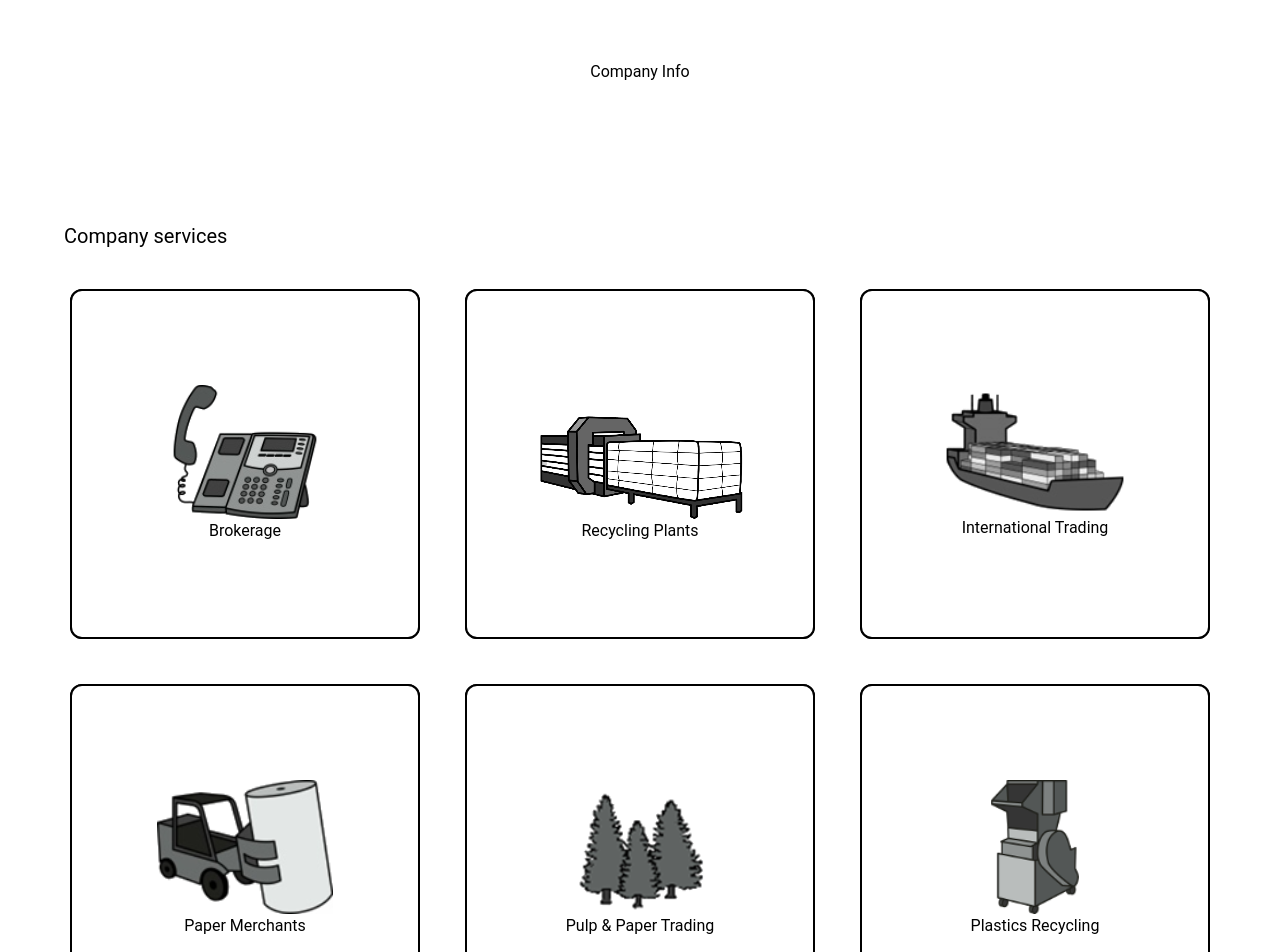
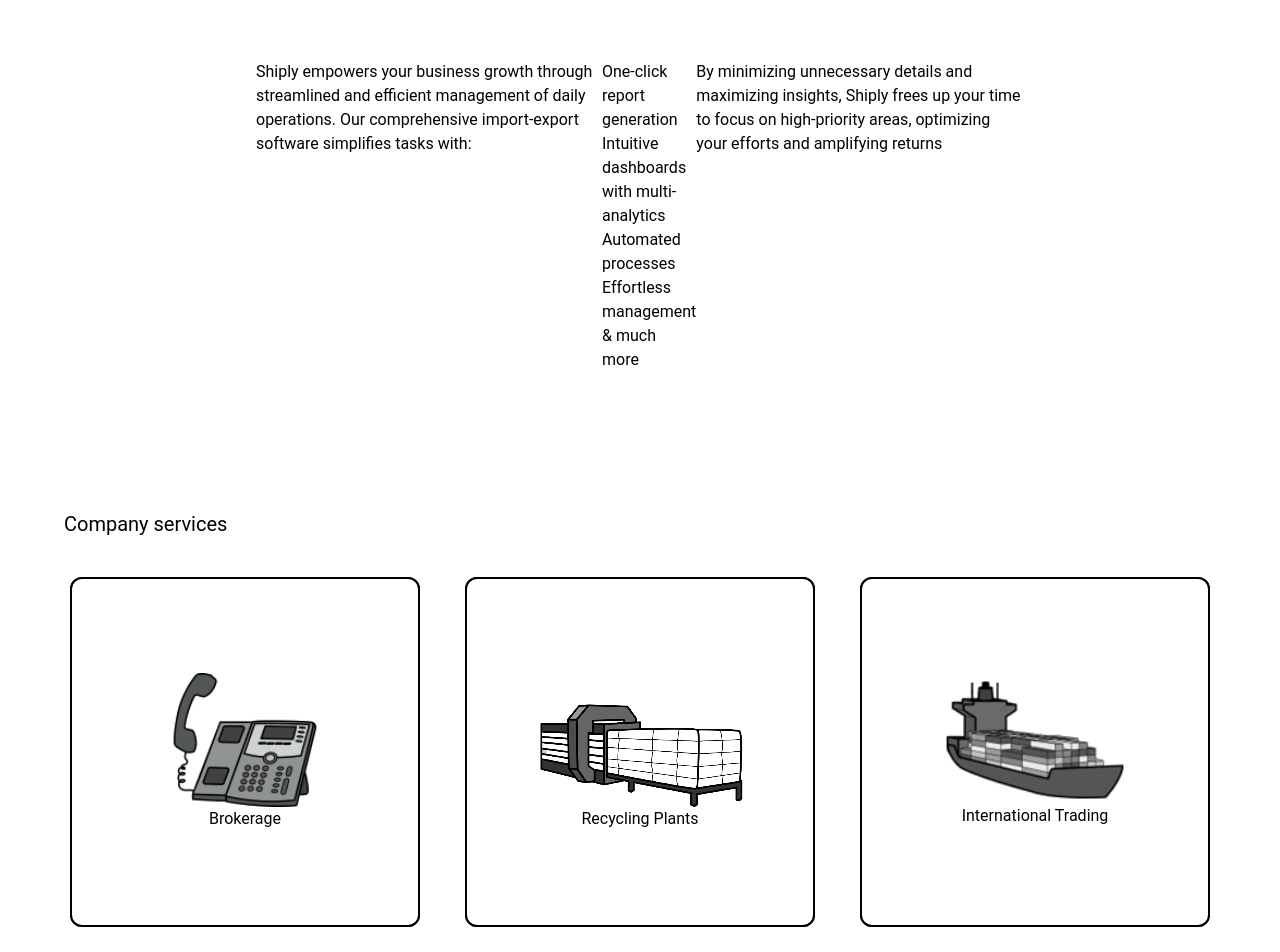
Before and after one commit to badwaikparas/IMPEX, a React (Vite) app in the folder frontend/: page / in a window 1280 px wide. Shown: the part 840-1792 px from the top of the page. Built offline with nearby package versions, Linux system fonts and the light colour scheme; a web font is replaced by a local one.

Commit message:
updated with content

```diff
--- a/frontend/src/components/Count.jsx
+++ b/frontend/src/components/Count.jsx
@@ -1,6 +1,6 @@
 import React from 'react'
 
-export const Count = ({ count }) => {
+export const Count = ({ count, content }) => {
     return (
         <div
             style={{
@@ -25,7 +25,7 @@
                     // fontSize: '2rem',
                     color: 'white'
                 }}
-            >Trusted by</p>
+            >{content}</p>
         </div>
     )
 }
--- a/frontend/src/components/ZoomImage.jsx
+++ b/frontend/src/components/ZoomImage.jsx
@@ -109,11 +109,13 @@
                 // WebkitBackdropFilter: 'blur(4px)',
             }}
         >
-            <div className='text-white text-wrap text-6xl text-center rounded-xl font-phobes' style={{
+            <div className='text-white text-wrap text-6xl text-center rounded-xl font-phobes flex flex-col gap-5' style={{
                 // filter: 'blur(5px)',
                 textShadow: '5px 5px 5px black'
             }}>
-                Heading
+                <div>Grow your Global Businesses with Shiply</div>
+                <div>Seamless Import - Export  trade software for  businesses of all sizes.</div>
+
             </div>
         </div>
     )
--- a/frontend/src/data/CompanyTile.js
+++ b/frontend/src/data/CompanyTile.js
@@ -15,55 +15,55 @@
         title: "Brokerage",
         img: telephone,
         // img: '../assets/CompanyTile/homepage-service-icon-1.svg',
-        content: "Lorem ipsum dolor sit amet, consectetur adipisicing elit. Accusamus distinctio eligendi culpa et blanditiis? Modi ducimus, fugit consectetur, repellendus voluptates et illo nemo ab eius accusamus repudiandae at eligendi suscipit.",
+        content: "Our solutions for brokerage services are especially designed to facilitate smooth transactions between buyers and sellers in international markets. Acting as a trusted intermediary, we ensure that our platform provides you the most efficient and organised way.",
     },
     {
         id: 2,
         title: "Recycling Plants",
         img: recyclingPlants,
-        content: "Lorem ipsum dolor sit amet, consectetur adipisicing elit. Accusamus distinctio eligendi culpa et blanditiis? Modi ducimus, fugit consectetur, repellendus voluptates et illo nemo ab eius accusamus repudiandae at eligendi suscipit.",
+        content: "Recycling plants can use our solutions to help We provide end-to-end solutions for recyclers to manage their orders and clientele with specifics requirements..",
     },
     {
         id: 3,
         title: "International Trading",
         img: ship,
-        content: "Lorem ipsum dolor sit amet, consectetur adipisicing elit. Accusamus distinctio eligendi culpa et blanditiis? Modi ducimus, fugit consectetur, repellendus voluptates et illo nemo ab eius accusamus repudiandae at eligendi suscipit.",
+        content: "Our international trading services provide businesses with the tools and expertise they need to navigate the complexities of global commerce. Whether importing raw materials or exporting finished goods, we ensure seamless transactions that comply with all necessary framework.",
     },
     {
         id: 4,
         title: "Paper Merchants",
         img: paper,
-        content: "Lorem ipsum dolor sit amet, consectetur adipisicing elit. Accusamus distinctio eligendi culpa et blanditiis? Modi ducimus, fugit consectetur, repellendus voluptates et illo nemo ab eius accusamus repudiandae at eligendi suscipit.",
+        content: "",
     },
     {
         id: 5,
         title: "Pulp & Paper Trading",
         img: tree,
-        content: "Lorem ipsum dolor sit amet, consectetur adipisicing elit. Accusamus distinctio eligendi culpa et blanditiis? Modi ducimus, fugit consectetur, repellendus voluptates et illo nemo ab eius accusamus repudiandae at eligendi suscipit.",
+        content: "Our Solutions are most actively used by paper merchants and recyclers, which makes us possible to understand industry specifics requirements.",
     },
     {
         id: 6,
         title: "Plastics Recycling",
         img: machine,
-        content: "Lorem ipsum dolor sit amet, consectetur adipisicing elit. Accusamus distinctio eligendi culpa et blanditiis? Modi ducimus, fugit consectetur, repellendus voluptates et illo nemo ab eius accusamus repudiandae at eligendi suscipit.",
+        content: "",
     },
     {
         id: 7,
         title: "Agriculture",
         img: crop,
-        content: "Lorem ipsum dolor sit amet, consectetur adipisicing elit. Accusamus distinctio eligendi culpa et blanditiis? Modi ducimus, fugit consectetur, repellendus voluptates et illo nemo ab eius accusamus repudiandae at eligendi suscipit.",
+        content: "",
     },
     {
         id: 8,
         title: "Wastage Brokerage",
         img: dustbin,
-        content: "Lorem ipsum dolor sit amet, consectetur adipisicing elit. Accusamus distinctio eligendi culpa et blanditiis? Modi ducimus, fugit consectetur, repellendus voluptates et illo nemo ab eius accusamus repudiandae at eligendi suscipit.",
+        content: "Our solutions designed for the recycling industry globally enables us to understand the nitty gritties of the industry  requirements. Hence, our solutions act as a perfect way to the problems of any import export brokers & traders.From Metal, Plastic or paper scrap or recycled & finished products, we cater to these industries at the most efficient way.",
     },
     {
         id: 9,
         title: "Scrap Metal",
         img: metalClaw,
-        content: "Lorem ipsum dolor sit amet, consectetur adipisicing elit. Accusamus distinctio eligendi culpa et blanditiis? Modi ducimus, fugit consectetur, repellendus voluptates et illo nemo ab eius accusamus repudiandae at eligendi suscipit.",
+        content: "",
     },
 ]
 
--- /dev/null
+++ b/frontend/src/data/CountData.js
@@ -0,0 +1,24 @@
+const countData = [
+    {
+        id: 1,
+        count: 50,
+        content: "Happy customers"
+    },
+    {
+        id: 2,
+        count: 1000,
+        content: "Successful trades executed"
+    },
+    {
+        id: 3,
+        count: 5,
+        content: "No of Years in operation"
+    },
+    {
+        id: 4,
+        count: 4,
+        content: "Presence in Countries"
+    },
+]
+
+export default countData
--- a/frontend/src/pages/LandingPage.jsx
+++ b/frontend/src/pages/LandingPage.jsx
@@ -12,6 +12,7 @@
 import FeatureTileContent from '../data/FeatureTile';
 import CompanyTileContent from '../data/CompanyTile';
 import Navbar from '../components/Navbar';
+import countData from '../data/CountData';
 
 function LandingPage() {
     const [count1, setCount1] = useState(0);
@@ -29,10 +30,10 @@
 
 
 
-    const threshold1 = 100;
-    const threshold2 = 1001;
-    const threshold3 = 200;
-    const threshold4 = 350;
+    const threshold1 = 50;
+    const threshold2 = 1000;
+    const threshold3 = 5;
+    const threshold4 = 4;
 
     useEffect(() => {
         const observer = new IntersectionObserver((entries, observer) => {
@@ -94,7 +95,18 @@
                     padding: '100px 20%'
                 }}
             >
-                Company Info
+                <div>
+                    Shiply empowers your business growth through streamlined and efficient management of daily operations. Our comprehensive import-export software simplifies tasks with:
+                </div>
+                <div>
+                    <p>One-click report generation</p>
+                    <p>Intuitive dashboards with multi-analytics</p>
+                    <p>Automated processes</p>
+                    <p>Effortless management</p>
+                    <p>& much more</p>
+
+                </div>
+                <div>By minimizing unnecessary details and maximizing insights, Shiply frees up your time to focus on high-priority areas, optimizing your efforts and amplifying returns</div>
             </div>
 
 
@@ -146,10 +158,13 @@
                 }}
                 ref={counterRef}
             >
-                <Count count={count1} />
-                <Count count={count2} />
-                <Count count={count3} />
-                <Count count={count4} />
+                {
+                    countData.map((countData) => (
+                        // console.log(countData.count);
+                        <Count key={countData.id} count={countData.count} content={countData.content} />
+                    ))
+
+                }
             </div>
 
 
```
Also changed, not shown: frontend/src/components/Faq.jsx (+10 -10 lines).
